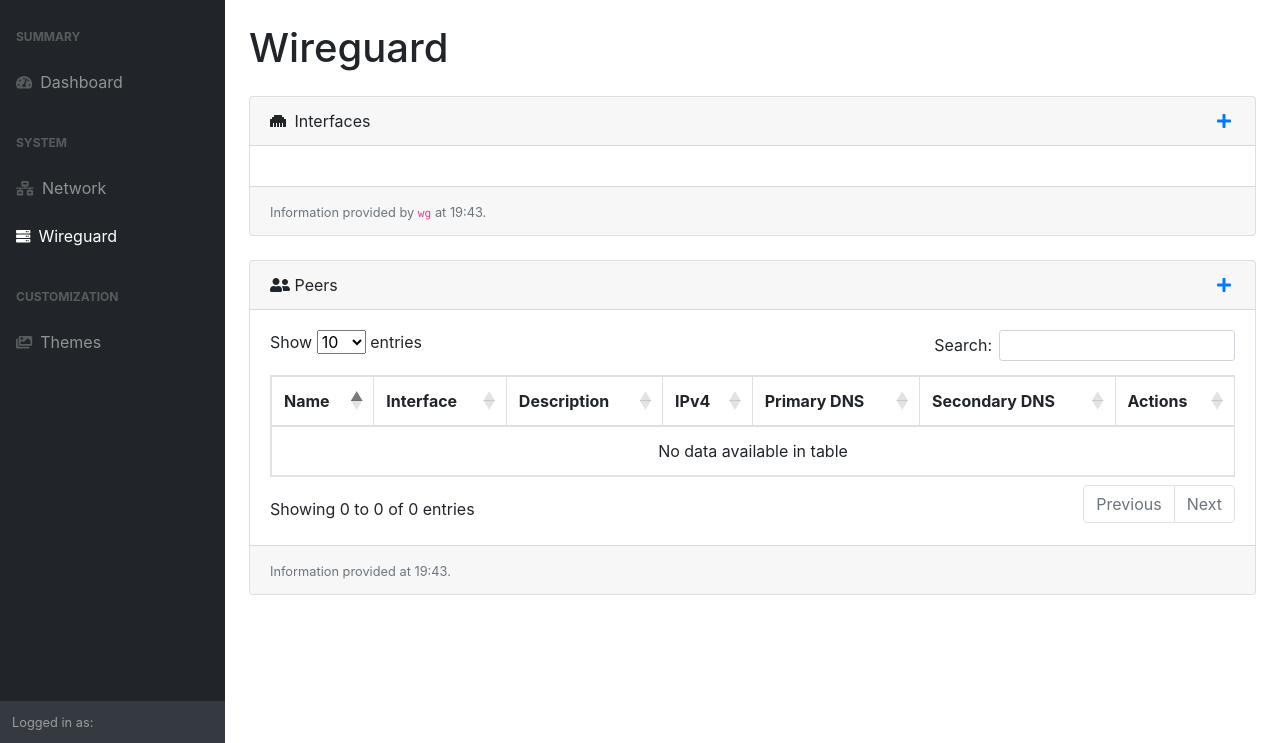
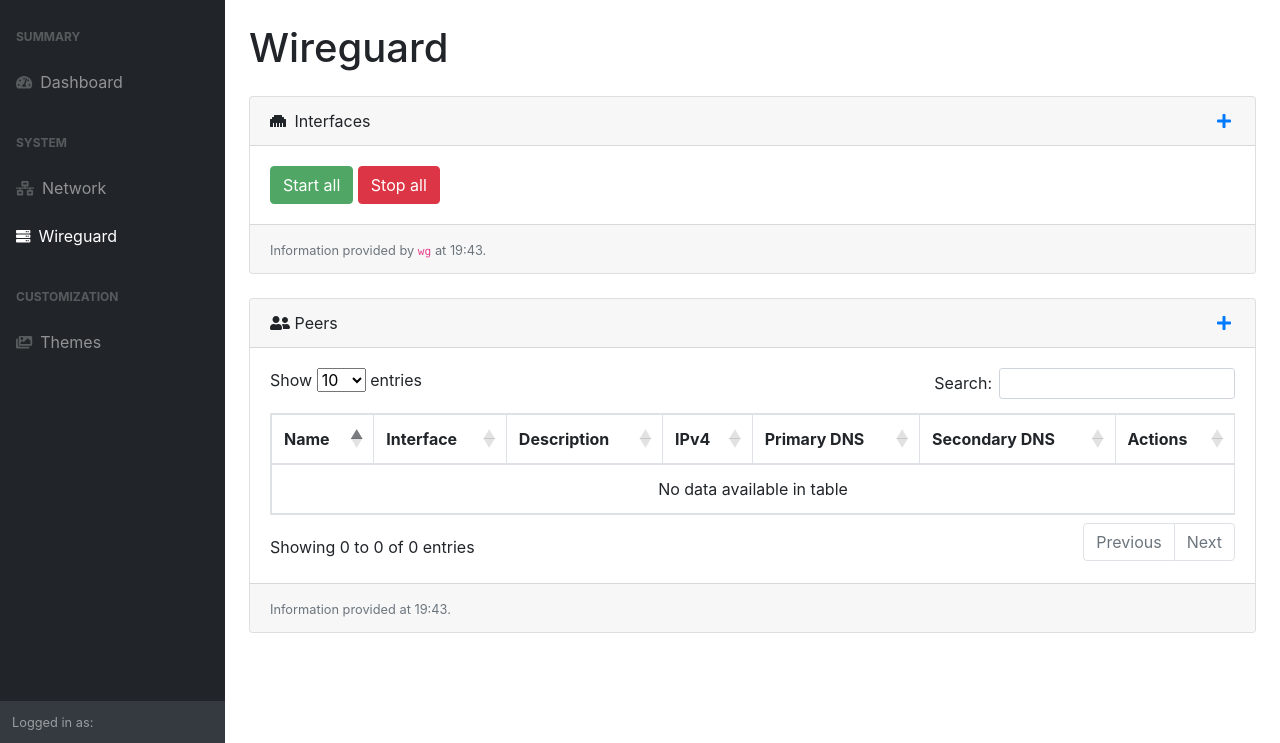
Before and after one commit to joseantmazonsb/linguard, a Flask app: page /wireguard in a window 1280 px wide. Shown: the part 56-799 px from the top of the page. Run offline with Flask 2, Linux system fonts and the light colour scheme; some libraries are stand-ins or nearby versions.

Commit message:
[LIN-21] Added start all and stop all buttons to operate all interfaces at the same time.
+ Changed buttons' color as well.

```diff
--- a/web/router.py
+++ b/web/router.py
@@ -132,26 +132,40 @@
 @router.route("/wireguard/interfaces/<uuid>", methods=['POST'])
 def operate_wireguard_iface(uuid: str):
     action = request.json["action"].lower()
-    if action == "start":
-        try:
+    try:
+        if action == "start":
             router.server.iface_up(uuid)
             return Response(status=NO_CONTENT)
-        except WireguardError as e:
-            return Response(str(e), status=e.http_code)
-    elif action == "restart":
-        try:
+        if action == "restart":
             router.server.restart_iface(uuid)
             return Response(status=NO_CONTENT)
-        except WireguardError as e:
-            return Response(str(e), status=e.http_code)
-    elif action == "stop":
-        try:
+        if action == "stop":
             router.server.iface_down(uuid)
             return Response(status=NO_CONTENT)
-        except WireguardError as e:
-            return Response(str(e), status=e.http_code)
-    else:
-        abort(BAD_REQUEST, f"Invalid action request: '{action}'")
+        raise WireguardError(f"Invalid operation: {action}", BAD_REQUEST)
+    except WireguardError as e:
+        return Response(e.cause, status=e.http_code)
+
+
+@router.route("/wireguard/interfaces", methods=['POST'])
+def operate_wireguard_ifaces():
+    action = request.json["action"].lower()
+    try:
+        if action == "start":
+            for iface in router.server.interfaces.values():
+                router.server.iface_up(iface.uuid)
+            return Response(status=NO_CONTENT)
+        if action == "restart":
+            for iface in router.server.interfaces.values():
+                router.server.restart_iface(iface.uuid)
+            return Response(status=NO_CONTENT)
+        if action == "stop":
+            for iface in router.server.interfaces.values():
+                router.server.iface_down(iface.uuid)
+            return Response(status=NO_CONTENT)
+        raise WireguardError(f"invalid operation: {action}", BAD_REQUEST)
+    except WireguardError as e:
+        return Response(e.cause, status=e.http_code)
 
 
 @router.route("/wireguard/peers/add", methods=['GET'])
--- a/web/static/js/modules/wireguard.mjs
+++ b/web/static/js/modules/wireguard.mjs
@@ -25,6 +25,30 @@
     const alertContainer = "wgIfacesHeader";
     const alertType = "danger";
     const loadFeedback = "wgIface-" + iface + "-loading"
+
+    postJSON(url, alertContainer, alertType, loadFeedback, data);
+});
+
+const startAllBtn = $("#startAllBtn");
+startAllBtn.click(function (e) {
+    const action = "start";
+    const url = "/wireguard/interfaces";
+    const data = JSON.stringify({"action": action})
+    const alertContainer = "wgIfacesHeader";
+    const alertType = "danger";
+    const loadFeedback = "wgIfacesLoading";
+
+    postJSON(url, alertContainer, alertType, loadFeedback, data);
+});
+
+const stopAllBtn = $("#stopAllBtn");
+stopAllBtn.click(function (e) {
+    const action = "stop";
+    const url = "/wireguard/interfaces";
+    const data = JSON.stringify({"action": action})
+    const alertContainer = "wgIfacesHeader";
+    const alertType = "danger";
+    const loadFeedback = "wgIfacesLoading";
 
     postJSON(url, alertContainer, alertType, loadFeedback, data);
 });
--- a/web/templates/web/wireguard.html
+++ b/web/templates/web/wireguard.html
@@ -63,12 +63,11 @@
                                             </table>
                                         </div>
                                         {% if iface.status == "up" %}
-                                            {% set button_action = "Stop" %}
+                                            <button value="{{ iface.uuid }}" class="btn btn-danger startOrStopIfaceBtn">Stop</button>
                                         {% elif iface.status == "down" %}
-                                            {% set button_action = "Start" %}
+                                            <button value="{{ iface.uuid }}" class="btn btn-success startOrStopIfaceBtn">Start</button>
                                         {% endif %}
-                                        <button value="{{ iface.uuid }}" class="btn btn-warning startOrStopIfaceBtn">{{ button_action }}</button>
-                                        <button value="{{ iface.uuid }}" class="btn btn-warning restartIfaceBtn">Restart</button>
+                                        <button value="{{ iface.uuid }}" class="btn btn-outline-info restartIfaceBtn">Restart</button>
                                         <i id="wgIface-{{ iface.uuid }}-loading" class="float-right mt-2 fas fa-circle-notch fa-spin" style="display: none"></i>
                                     </div>
                                     <div class="card-footer">
@@ -111,6 +110,9 @@
                             </div>
                         {% endfor %}
                     </div>
+                    <button id="startAllBtn" class="btn btn-success">Start all</button>
+                    <button id="stopAllBtn" class="btn btn-danger">Stop all</button>
+                    <i id="wgIfacesLoading" class="float-right mt-2 fas fa-circle-notch fa-spin" style="display: none"></i>
                 </div>
                 <div class="card-footer">
                   <small class="text-muted">Information provided by <code>wg</code> at {{ last_update }}.</small>
```
